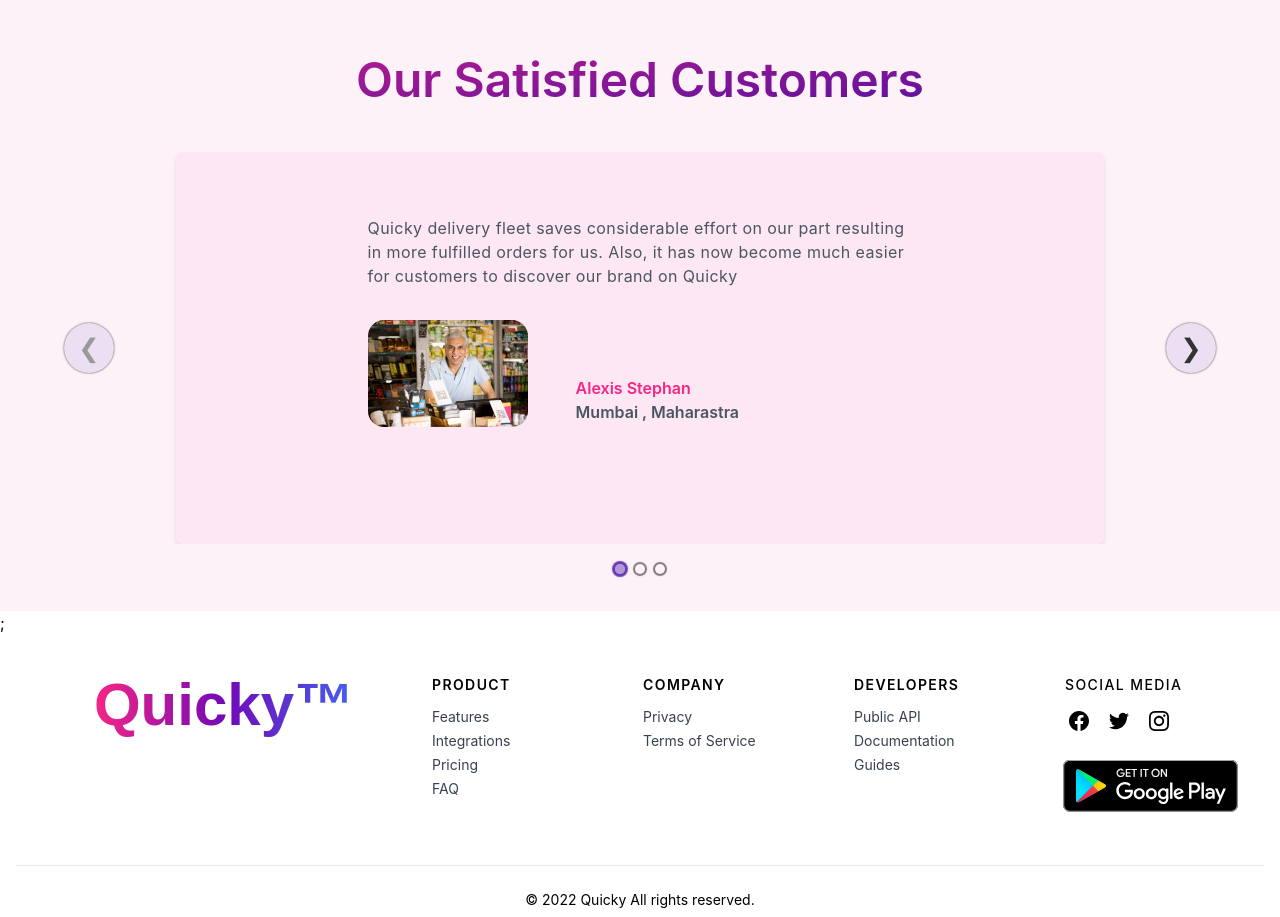
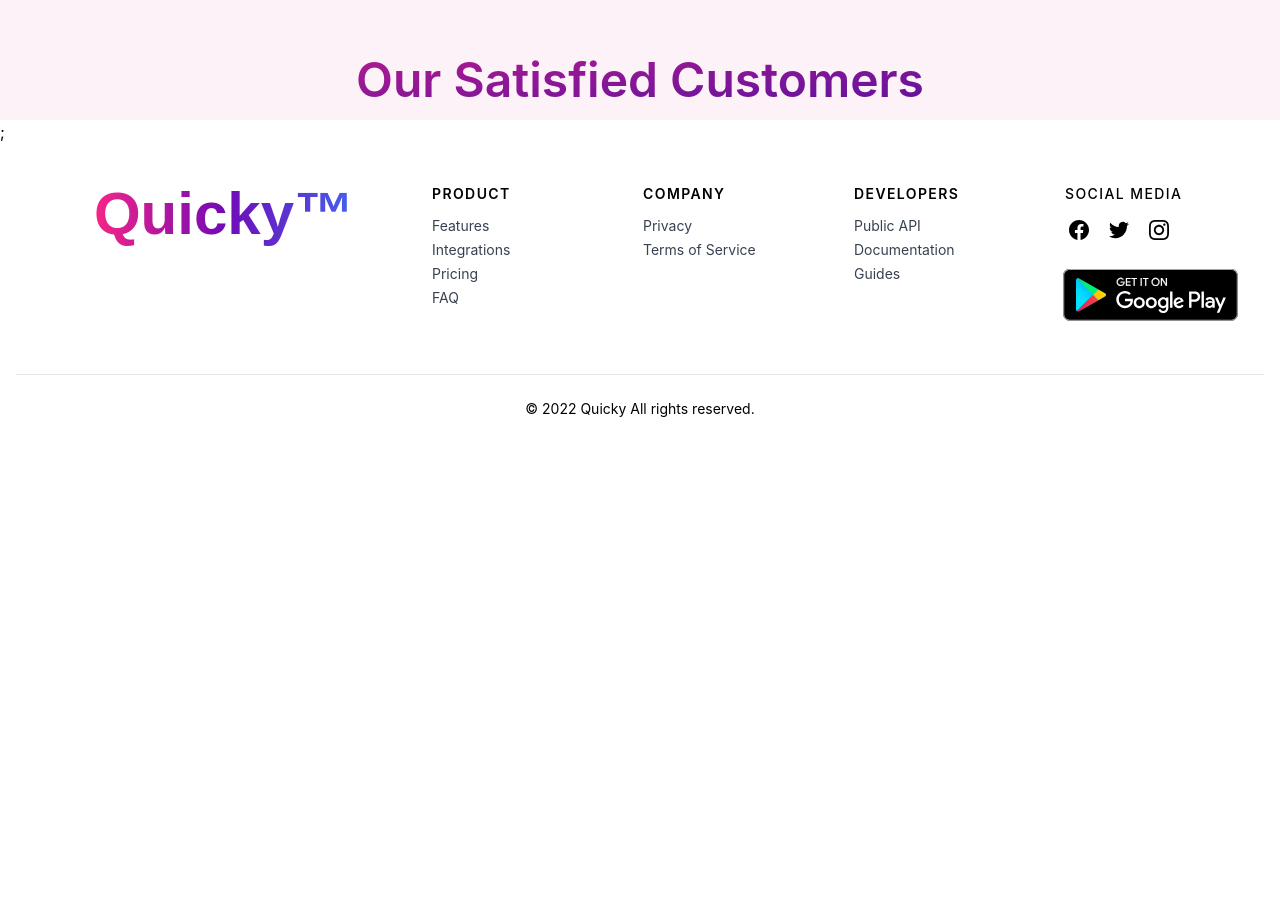
Before and after one commit to anilphiyak617/Quicky-Owner-Frontend, a Next.js app: page / in a window 1280 px wide. Shown: the part 1420-2337 px from the top of the page. After the commit the page ends 1863 px from the top, so only its background shows below. Built offline with nearby package versions, Linux system fonts and the light colour scheme; a web font is replaced by a local one.

Commit message:
removed react-carousel-slider

```diff
--- a/components/ImageSlider.js
+++ b/components/ImageSlider.js
@@ -1,6 +1,6 @@
 import React from "react";
 import Reviewcard from "./ReviewCard";
-import Carousel from "react-elastic-carousel";
+// import Carousel from "react-elastic-carousel";
 import { useState } from "react";
 import { Transition } from "@headlessui/react";
 import user1 from "../public/images/user-1.jpg";
--- a/package.json
+++ b/package.json
@@ -19,7 +19,6 @@
     "next": "^13.5.2",
     "react": "^18.2.0",
     "react-dom": "^18.2.0",
-    "react-elastic-carousel": "^0.11.5",
     "react-hook-form": "^7.46.2",
     "react-icons": "^4.11.0",
     "styled-components": "^6.0.8"
--- a/pages/index.js
+++ b/pages/index.js
@@ -29,7 +29,7 @@
           <h1 className="text-2xl lg:text-5xl text-center p-4  lg:pt-16 font-semibold bg-gradient-to-br bg-clip-text from-[#F72585] to-[#3A0CA3] text-transparent ">
             Our Satisfied Customers
           </h1>
-          <ImageSlider />
+          {/* <ImageSlider /> */}
         </section>
       </main>
       ;
```
Also changed, not shown: 1 other file (tests, documents, lock files or other folders).
